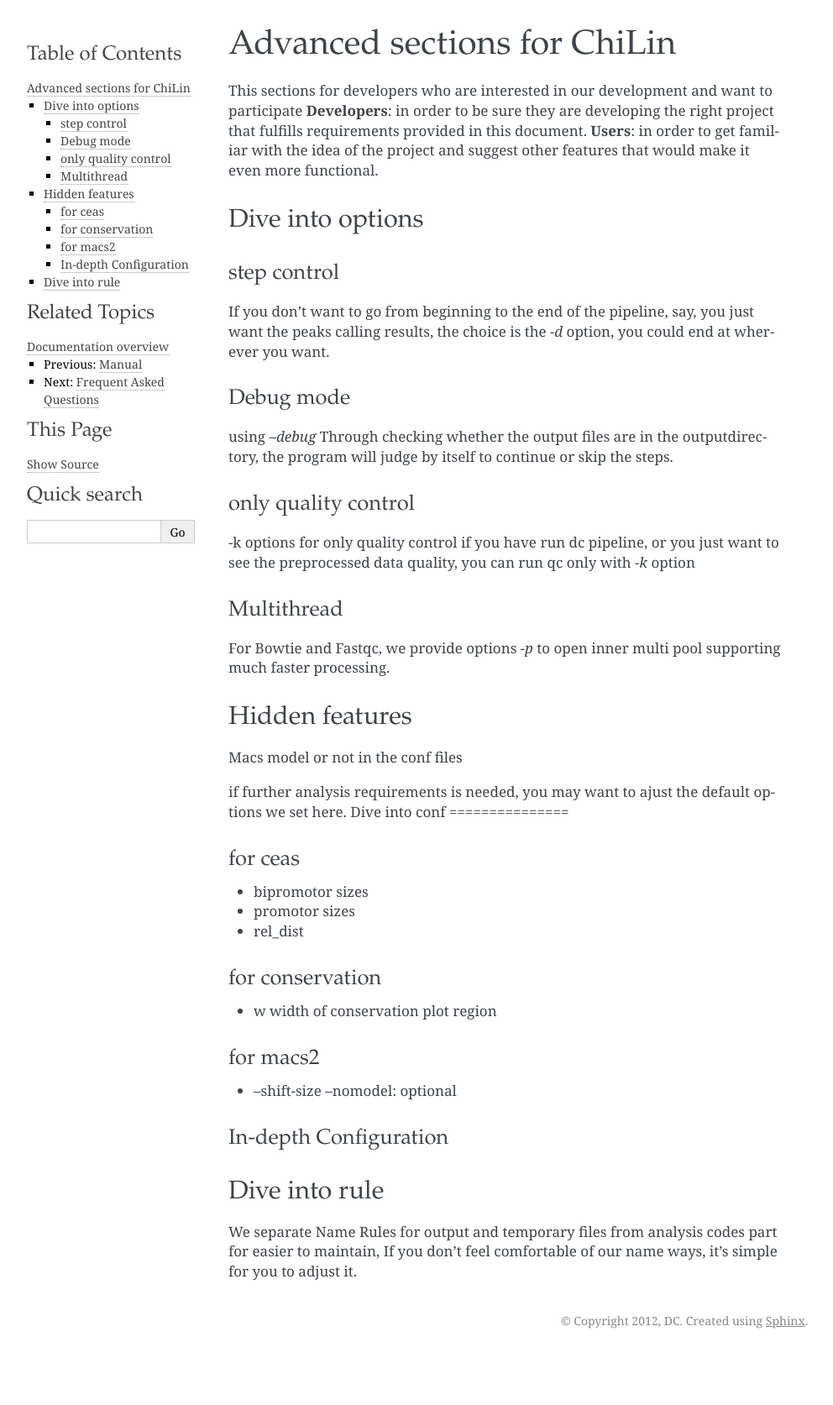
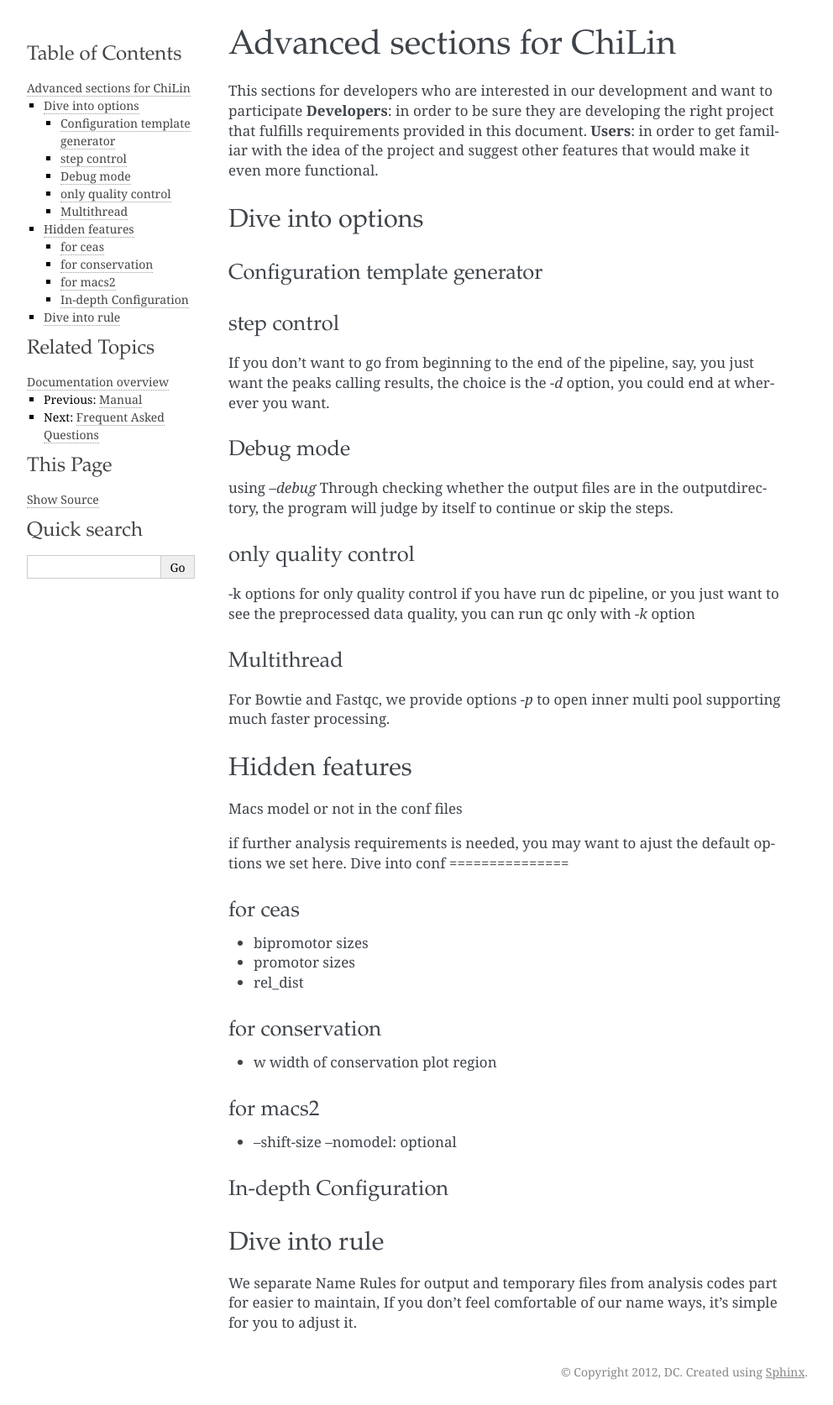
Before and after one commit to hanfeisun/ChiLin, a Sphinx documentation site: the page built from docs/Advanced.rst, in a window 1280 px wide. Shown: the whole page at 84% size, without its empty margins (148-1140 px from the left). Built offline with Sphinx 7.4.7, drawn with Linux system fonts in a browser that asks for light colours; before the commit the page ends 1612 px from its top, so only the background shows below that.

Commit message:
modify docs

```diff
--- a/docs/Advanced.rst
+++ b/docs/Advanced.rst
@@ -9,8 +9,14 @@ and want to participate
 Dive into options
 ===================
 
+Configuration template generator
+---------------------------------
+
+
+
 step control
 ---------------
+
 If you don't want to go from beginning to the end of the pipeline, say, you just want the peaks calling results,
 the choice is the *-d* option, you could end at wherever you want.
 
```
